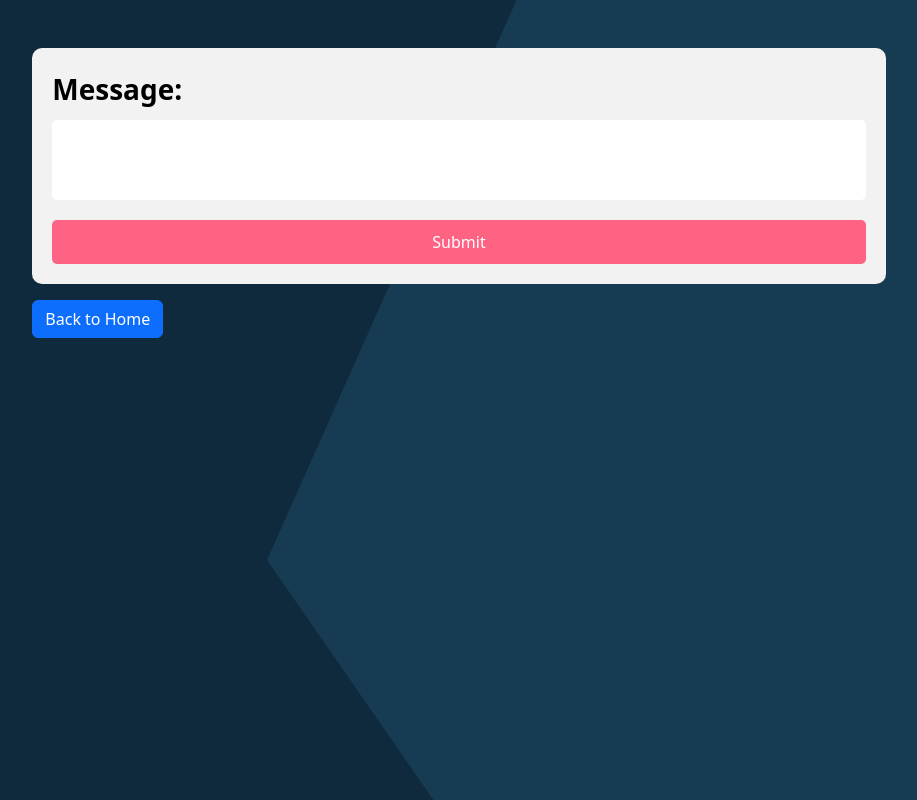
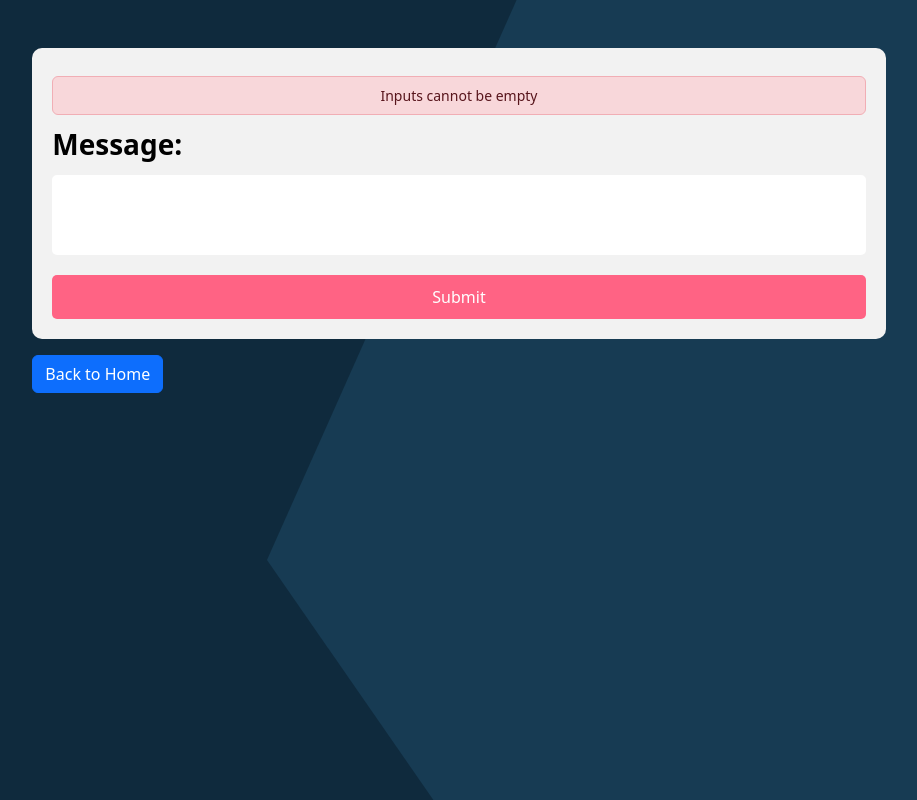
Before and after one commit to Oluwafemi-John1/Anonymous-message-app, a React (Vite) app: page /addchat in a window 1280 px wide. Shown: the whole page, without its empty margins (181-1098 px from the left). Built offline with nearby package versions, Linux system fonts and the light colour scheme; no server answers; sample sign-in values are in the browser's storage.

Commit message:
Add error message for empty inputs in Addchat component

```diff
--- a/src/components/Addchat.jsx
+++ b/src/components/Addchat.jsx
@@ -55,6 +55,7 @@ const Addchat = () => {
                 <div className="contact-form">
                     {/* <span className="heading">Message</span> */}
                     <form>
+                        <small className='alert alert-danger text-center p-2 my-2'>Inputs cannot be empty</small>
                         <label htmlFor="message" className='fw-bold fs-3'>Message:</label>
                         <textarea id="message" name="message" required="" onChange={(e)=>setmsg(e.target.value)} value={msg}></textarea>
                         <button type="button" onClick={sendMsg}>Submit</button>
```
